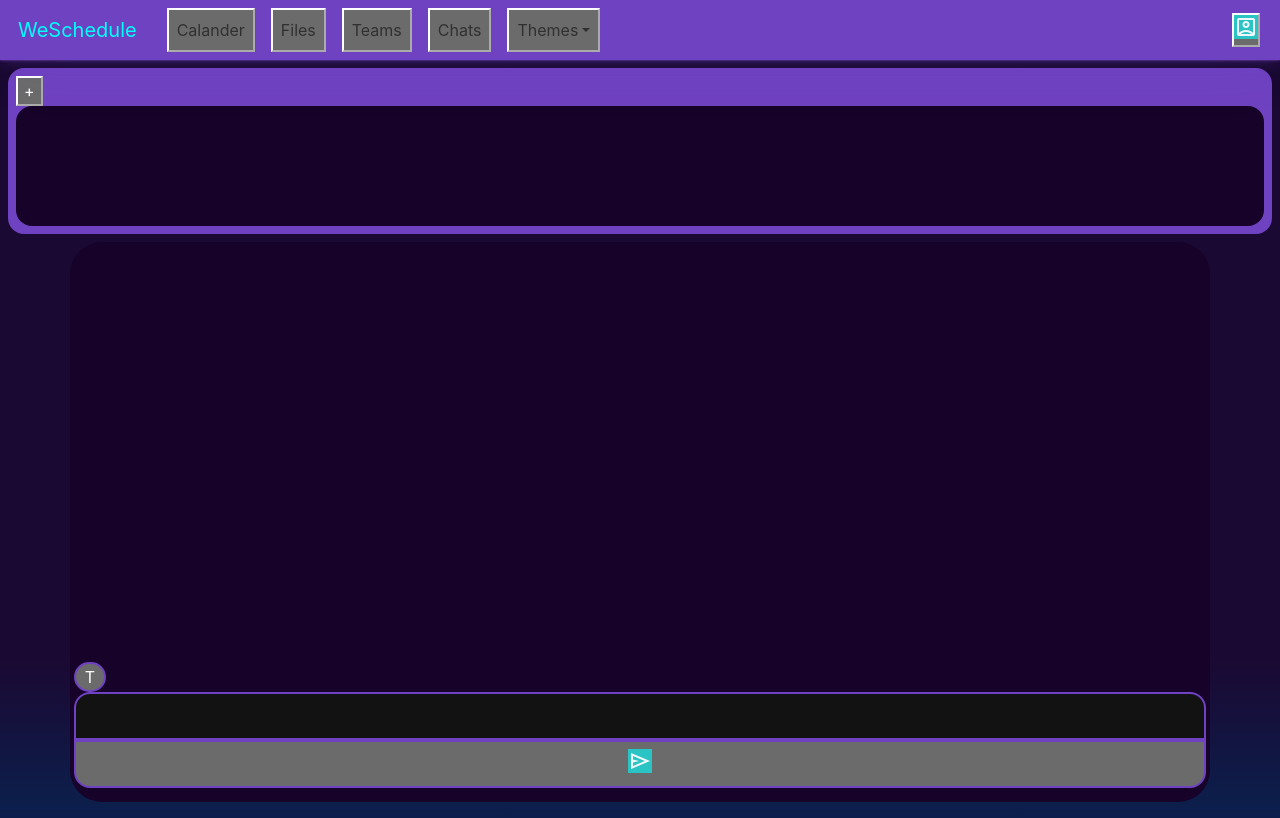
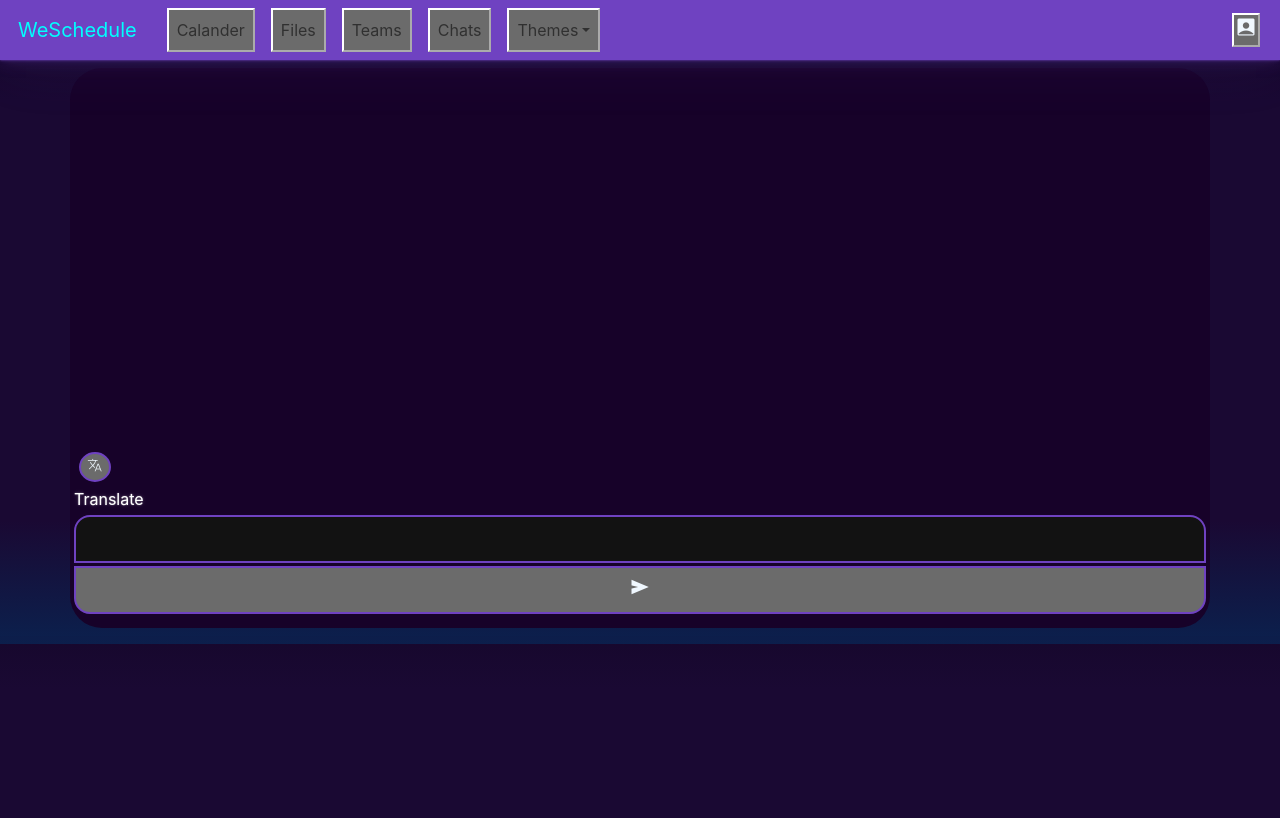
Before and after one commit to isthisdotusernametaken/WeSchedule, a React (Create React App) app in the folder frontend/: page / in a window 1280 px wide. Built offline with nearby package versions, Linux system fonts and the light colour scheme.

Commit message:
Update to Groups and GroupMembers components. Add dummy components.

```diff
--- a/frontend/src/App.css
+++ b/frontend/src/App.css
@@ -16,7 +16,7 @@
   'wght' 300,
   'GRAD' 0,
   'opsz' 100;
-  background-color: rgba(0, 255, 255, 0.6);
+  /* background-color: rgba(0, 255, 255, 0.6); */
 }
 
 .groups-area {
@@ -56,6 +56,7 @@
 .chat-send {
   width: 100%;
   height: 3rem;
+  margin-top: 3px;
   margin-bottom: 10px;
   border-style: solid;
   border-color: #6f42c1;
@@ -72,18 +73,15 @@
   border-top-right-radius: 1rem;
   border-top-left-radius: 1rem;
 }
-/* From Google Fonts */
-.material-symbols-outlined {
-  font-variation-settings:
-  'FILL' 0,
-  'wght' 400,
-  'GRAD' 0,
-  'opsz' 24
-}
 
 .translate-button {
   border-style: solid;
   border-color: #6f42c1;
   width: 2rem;
-  border-radius: 1rem;
+  height: 2rem;
+  margin: 0.3rem;
 }
+
+.translate-icon {
+  font-size: 1rem;
+}
--- a/frontend/src/components/Groups.js
+++ b/frontend/src/components/Groups.js
@@ -1,15 +1,36 @@
-const Groups = ({
+// Caleb
+// Josh
+import { useState } from "react";
+
+function Groups({
+    user,
+    setGroup
+}) {
+    const [groups, setGroups] = useState([]);
+    return (
+        <div>
+            <button onClick={setGroup}>
+                <div>{user}'s group:</div>
+                {groups.map(Group)}
+            </button>
+            {/* <button onClick={setGroups}>Add New Group</button> */}
+        </div>
+    );
+}
+const Group = ({
+    // Take input
     name,
     owner,
     creationDate,
     joinedDate
     // (with name, owner, creation date, and optionally joined date and admin status for each row);
-}) =>
-    <div>
-        {/* <h1>{name}</h1> */}
-        <p>{name} | Owner: {owner}</p>
-        <p>Chat Started: {creationDate}</p>
-        <p>You Joined on: {joinedDate}</p>
-    </div>
-
+}) => {
+    return (
+        <div>
+            <p>{name} | Owner: {owner}</p>
+            <p>Chat Started: {creationDate}</p>
+            <p>You Joined on: {joinedDate}</p>
+        </div>
+    );
+}
 export default Groups;
--- /dev/null
+++ b/frontend/src/components/MessageBubble.js
@@ -0,0 +1,13 @@
+const MessageBubble = ({
+    user,
+    time,
+    content
+}) =>
+    <div className="rounded-4 p-1 my-4 message-box message-left p-1 message-outgoing">
+        <p>{user}: <p>{content}</p> </p>
+        <div className="rounded-3 p-1 time">
+            <p>{time.toString()}</p>
+        </div>
+    </div>
+
+export default MessageBubble;
--- a/frontend/src/components/MessageCenter.js
+++ b/frontend/src/components/MessageCenter.js
@@ -1,5 +1,6 @@
 import React, { useEffect, useRef, useState } from "react";
-import Groups from "./Groups.js"
+import Groups from "./Groups.js";
+import MessageBubble from "./MessageBubble.js";
 // Created by:
 // Caleb,
 // Josh
@@ -14,16 +15,17 @@ function MessageCenter({user}) {
     const [topics, addTopic] = useState([]);
     const [membersOfTopic, addMemberToTopic] = useState([]);
     const [logs, log] = useState([]);
+    let [btnActive, setBtnActive] = useState(false);
 
 
 
     const inputField = useRef(null);
     const latestMsg = useRef(null);
 
-    const createGroup = () => {
-        addGroup([...groups, {name: "Cod Squad", owner: "Caleb Krauter", creationDate: "Group Creation Date", joinedDate: "Joined Date"}]);
-        console.log(groups);
-    };
+    // const createGroup = () => {
+    //     addGroup([...groups, {name: "Cod Squad", owner: "Caleb Krauter", creationDate: "Group Creation Date", joinedDate: "Joined Date"}]);
+    //     console.log(groups);
+    // };
 
     // const createMembers = () => {
     //     addMember([...members, {username: "user", joinedDate: "Joined time", adminStatus: "true/false"}]);
@@ -53,7 +55,7 @@ function MessageCenter({user}) {
         }
     }, [correspondence]);
 
-    // Learned to format time below from chatGPT 3.5.
+    // Learned to format time below from chatGPT 3.5. ->Caleb
     const timeFormat = {
         weekday: "long",
         year: "2-digit",
@@ -76,19 +78,37 @@ function MessageCenter({user}) {
 
     }
 
+    // This function is somewhat inspired by an exmaple found using chatGPT 3.5 ->Caleb
+    const checkState = () => {
+        if (btnActive) {
+            setBtnActive(false);
+            document.getElementById("translate-button").style.backgroundColor = "#2b2a32";
+            console.log("set to off");
+        } else if (!btnActive) {
+            setBtnActive(true);
+            document.getElementById("translate-button").style.backgroundColor = "red";
+            console.log("set to on");
+        }
+    }
+
     return (
         // For getting started on bootstrap this resource was used (https://youtu.be/eow125xV5-c?si=SkyOKDeQ2Z2mMK8P)
         <div className="border border-success p-2 mb-2" data-bs-theme="dark">
-           <div className="groups-area p-2 mb-2 rounded-4">
+           {/* <div className="groups-area p-2 mb-2 rounded-4">
                 <button onClick={createGroup}>+</button>
-                {/* <button onClick={loadGroup}>Load group</button> */}
+                <button onClick={loadGroup}>Load group</button>
                 <div className="select-group-btn p-1 d-flex border bg-dark rounded-4">{groups.map(Groups)}</div>
-            </div>
+            </div> */}
             <div className="container inner-frame p-1 d-flex flex-column border bg-dark">
                 <div ref={latestMsg} className="h-100 overflow-auto">
                     {correspondence.map(MessageBubble)}
                 </div>
-                <button className="translate-button">T</button>
+                <button onClick={checkState} className="translate-button rounded-circle" id="translate-button">
+                    <span className="material-symbols-outlined translate-icon">
+                        translate
+                    </span>
+                </button>
+                    <div className="text-white mb-1">Translate</div>
                 <div>
                     <input ref={inputField} type="textfield" id="input-msg-field" className="chat-field" autoComplete="off"></input>
                     <button onClick={send} className="chat-send">
@@ -102,62 +122,4 @@ function MessageCenter({user}) {
 
 }
 
-
-const MessageBubble = ({
-    user,
-    time,
-    content
-}) =>
-    <div className="rounded-4 p-1 my-4 message-box message-left p-1 message-outgoing">
-        <p>{user}: <p>{content}</p> </p>
-        <div className="rounded-3 p-1 time">
-            <p>{time.toString()}</p>
-        </div>
-    </div>
-
-
-
-const MembersOfCurGroup = ({
-    username,
-    joinedDate,
-    adminStatus
-// component to display all the members of the current group (with username, joined date, and admin status for each);
-}) =>
-    <div>
-        <p>{username} | Is admin: {adminStatus}</p>
-        <p>Joined Group on: {joinedDate}</p>
-    </div>
-
-const TopicsOfCurGroup = ({
-    topicName,
-    description
-// component to display all of the topics a user belongs to within the current group (with topic name and description for each);
-}) =>
-    <div>
-        <p>{topicName}</p>
-        <p>Description: {description}</p>
-    </div>
-
-const MembersOfCurTopic = ({
-    username,
-    eventPermission,
-    msgPermission
-    // component to display all the members of the current topic (with username, event creation permission, and message creation permission for each);
-
-}) =>
-    <div>
-        <p>{username}</p>
-        <p>Create events T/F: {eventPermission}</p>
-        <p>Create msg T/F: {msgPermission}</p>
-    </div>
-
-const Logs = ({
-    time,
-    description
-    // component to display all log entries for a group (with time and description for each)
-}) =>
-    <div>
-        <p>{time}</p>
-        <p>{description}</p>
-    </div>
 export default MessageCenter;
```
Also changed, not shown: frontend/src/components/Events.js (added, +12 -0 lines), frontend/src/components/GroupMembers.js (added, +49 -0 lines), frontend/src/components/Log.js (added, +10 -0 lines), frontend/src/components/TopicMembers.js (added, +13 -0 lines), frontend/src/components/Topics.js (added, +11 -0 lines).
